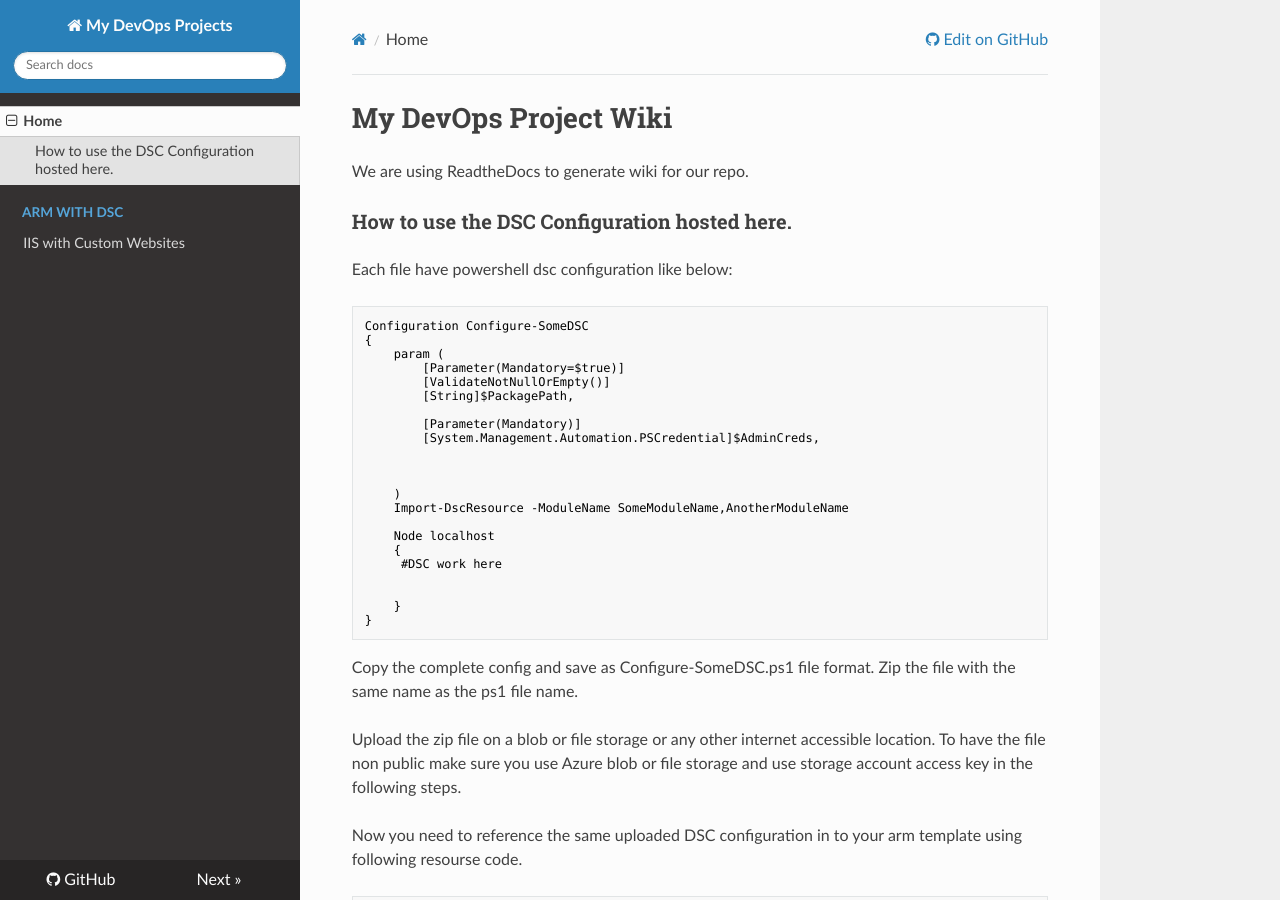
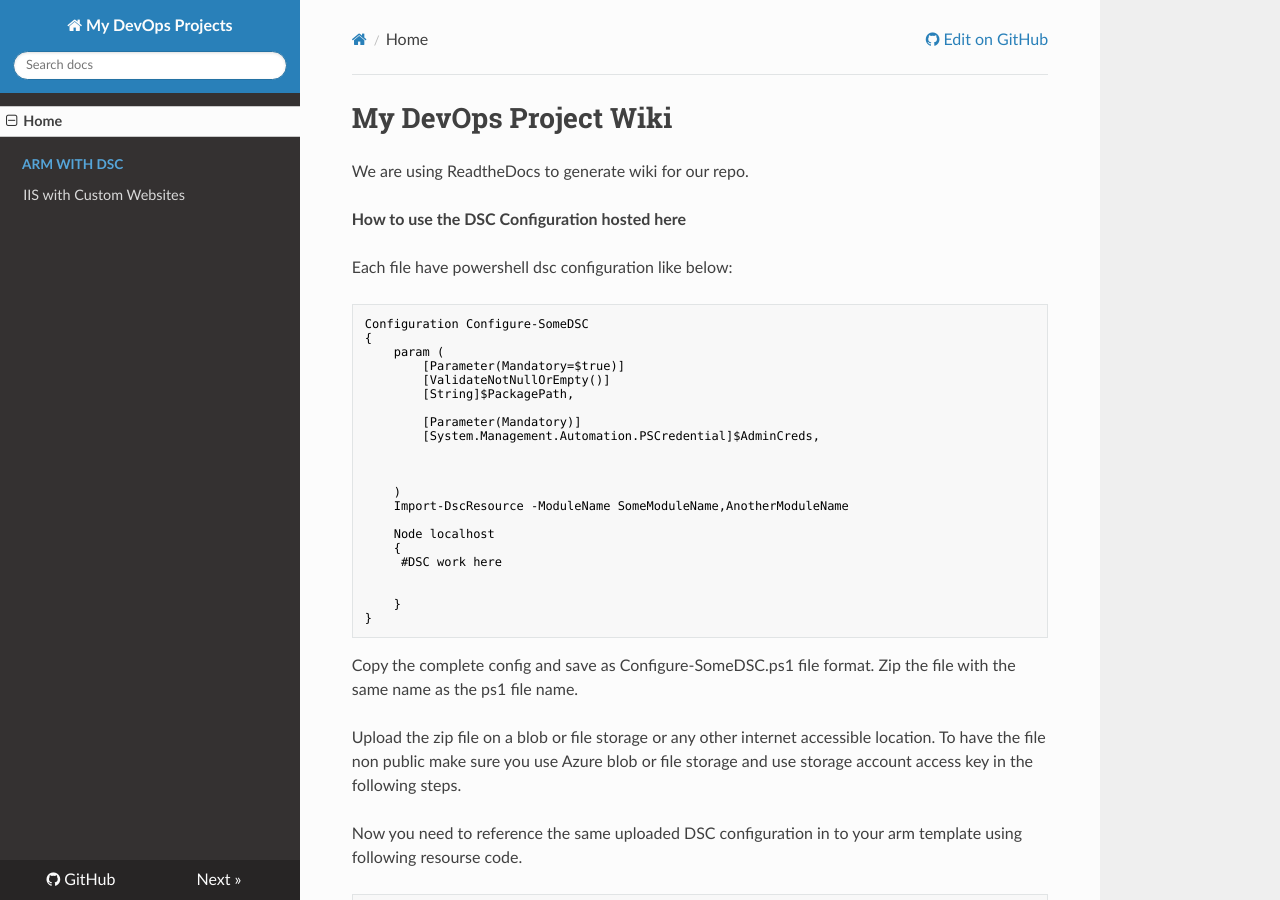
Before and after one commit to ashishrajsrivastava/MyDevOps, an MkDocs documentation site: the page built from docs/index.md, in a window 1280 px wide and 900 px high. Built offline with MkDocs 1.6.1, drawn with Linux system fonts in a browser that asks for light colours; nearby versions of some CDN libraries; old or Windows-style settings are respelled for this version of MkDocs.

Commit message:
updated wiki index md

```diff
--- a/docs/index.md
+++ b/docs/index.md
@@ -2,7 +2,7 @@
 
 We are using ReadtheDocs to generate wiki for our repo.
 
-### How to use the DSC Configuration hosted here.
+**How to use the DSC Configuration hosted here**
 
 Each file have powershell dsc configuration like below:
 
```
